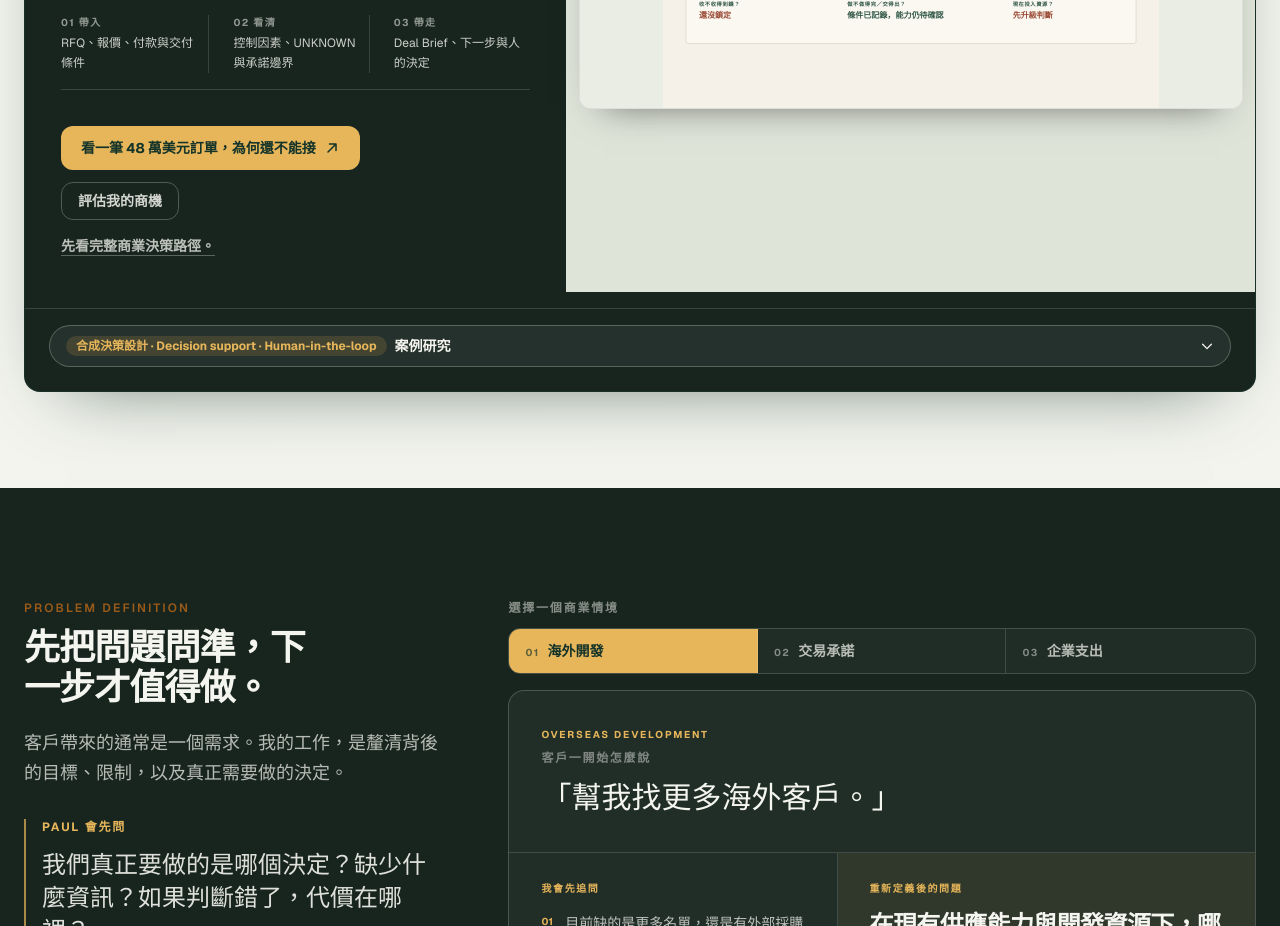
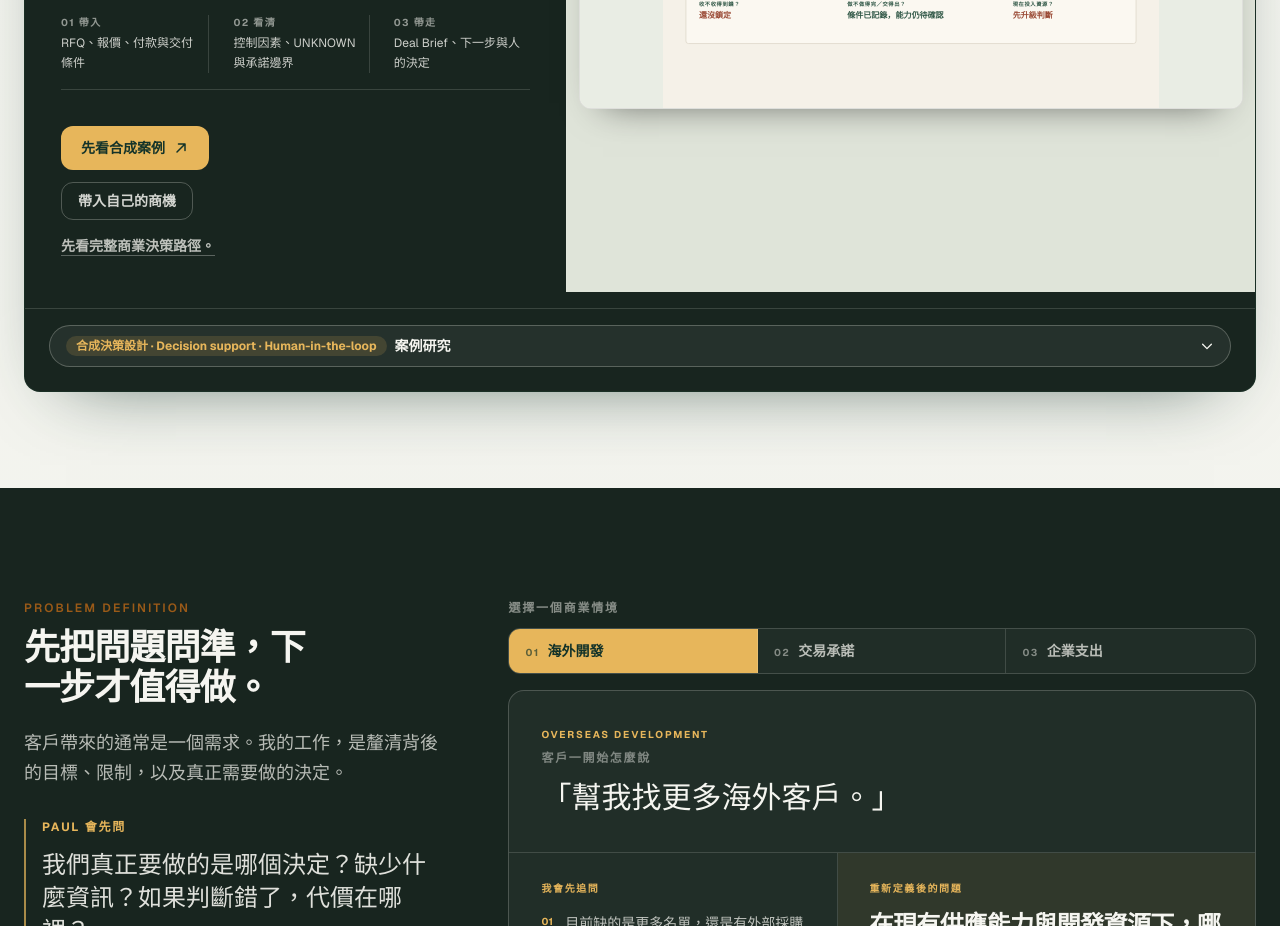
Before and after one commit to apchen1978/pauls-tradecraft, a React (Vite) app: page / in a window 1280 px wide. Shown: the part 3580-4506 px from the top of the page. Built offline with nearby package versions, Linux system fonts and the light colour scheme.

Commit message:
feat(portfolio): clarify first-wave drill-down paths

```diff
--- a/src/data/works.js
+++ b/src/data/works.js
@@ -864,10 +864,10 @@ export const works = [
     hidePendingLink: true,
     related: {
       id: "ai-native-market-entry",
-      label: { zh: "延伸閱讀：AI 原生市場開發", en: "Related: AI-Native Market Entry" },
+      label: { zh: "看證據案例：AI 原生市場開發", en: "See the evidence case: AI-Native Market Entry" },
       note: {
-        zh: "市場開發先檢查帳戶是否有可支持的商業取得路徑；本案例則進一步處理：在供應商現實與 Owner 目標已知時，商業資源該往哪裡去。",
-        en: "Market Entry tests whether an account has evidence of a plausible commercial path. This case then asks where commercial effort should go once supplier reality and the Owner objective are explicit.",
+        zh: "先看證據如何挑戰「相關」；再回到本案例，判斷在供應商現實與 Owner 目標已知時，商業資源該往哪裡去。",
+        en: "First see how evidence challenges relevance; then return here to decide where commercial effort belongs once supplier reality and the Owner objective are explicit.",
       },
     },
     deliverable: {
@@ -1202,6 +1202,14 @@ export const works = [
         },
       },
     },
+    related: {
+      id: "global-business-development",
+      label: { zh: "回到商業開發判斷", en: "Back to business-development judgment" },
+      note: {
+        zh: "證據案例回答「為什麼不能只看相關」；回到 GBD，繼續看 Owner 目標如何改變資源優先順序。",
+        en: "This evidence case explains why relevance is not enough; return to GBD to see how the Owner objective changes resource priority.",
+      },
+    },
   },
   {
     id: "trade-profit-navigator",
@@ -1273,14 +1281,14 @@ export const works = [
     // Astra P0-2：陌生客戶先看完成範例（建立興趣），
     // 評估我的商機（#mode-blank）作為第二層給已理解用途的人。
     link: "https://apchen1978.github.io/commercial-decision-desk/#mode-sample",
-    linkLabel: { zh: "看一筆 48 萬美元訂單，為何還不能接", en: "See why a USD 480k order is not yet committable" },
+    linkLabel: { zh: "先看合成案例", en: "See the synthetic case" },
     linkType: "demo",
     decisionQuestion: {
       zh: "這筆交易現在能不能承諾，還缺哪個關鍵答案？",
       en: "Can this deal be committed now, or what answer is still missing?",
     },
     secondaryLink: "https://apchen1978.github.io/commercial-decision-desk/#mode-blank",
-    secondaryLinkLabel: { zh: "評估我的商機", en: "Assess my opportunity" },
+    secondaryLinkLabel: { zh: "帶入自己的商機", en: "Bring in my opportunity" },
     showcase: {
       zh: {
         label: "決策工作流",
```
Also changed, not shown: 1 other file (tests, documents, lock files or other folders).
